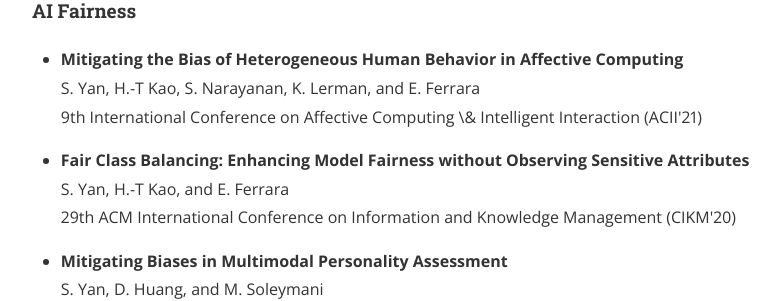
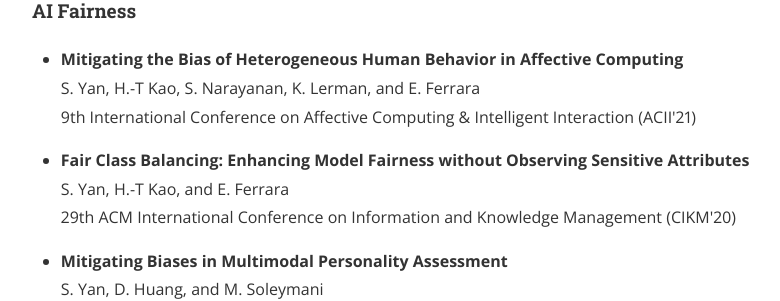
Before and after one commit to yanshentracy/page, a Jekyll site: the page built from index.html, in a window 1280 px wide and 900 px high, scrolled down 1452 px. Shown: the part 154-455 px from the top of the window, without its empty margins (240-1020 px from the left). Built offline with Jekyll 4.4.1, drawn with Linux system fonts in a browser that asks for light colours; nearby versions of some CDN libraries; some web fonts are replaced; the list of posts is cut into pages by our own code.

```diff
--- a/_posts/2015-04-19-publication.markdown
+++ b/_posts/2015-04-19-publication.markdown
@@ -11,7 +11,7 @@ See full list of publications <a href="/page/publications/">here</a>. [<a href="
 #### AI Fairness
 - <p><strong> Mitigating the Bias of Heterogeneous Human Behavior in Affective Computing </strong><br/>
 S. Yan, H.-T Kao, S. Narayanan, K. Lerman, and E. Ferrara<br/>
-9th International Conference on Affective Computing \& Intelligent Interaction (ACII'21)</p>
+9th International Conference on Affective Computing & Intelligent Interaction (ACII'21)</p>
 
 - <p><strong> Fair Class Balancing: Enhancing Model Fairness without Observing Sensitive Attributes </strong><br/>
 S. Yan, H.-T Kao, and E. Ferrara<br/>
```
